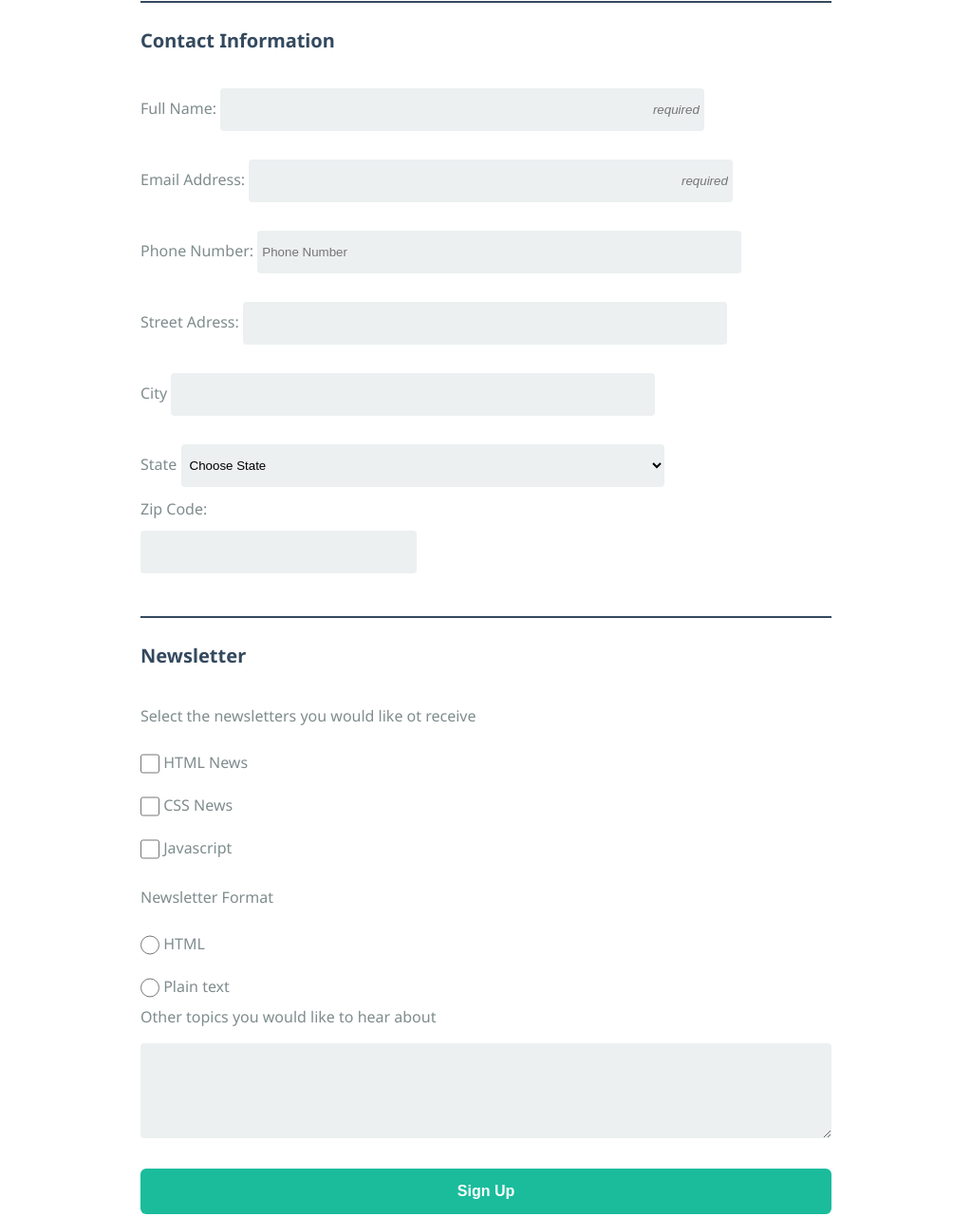
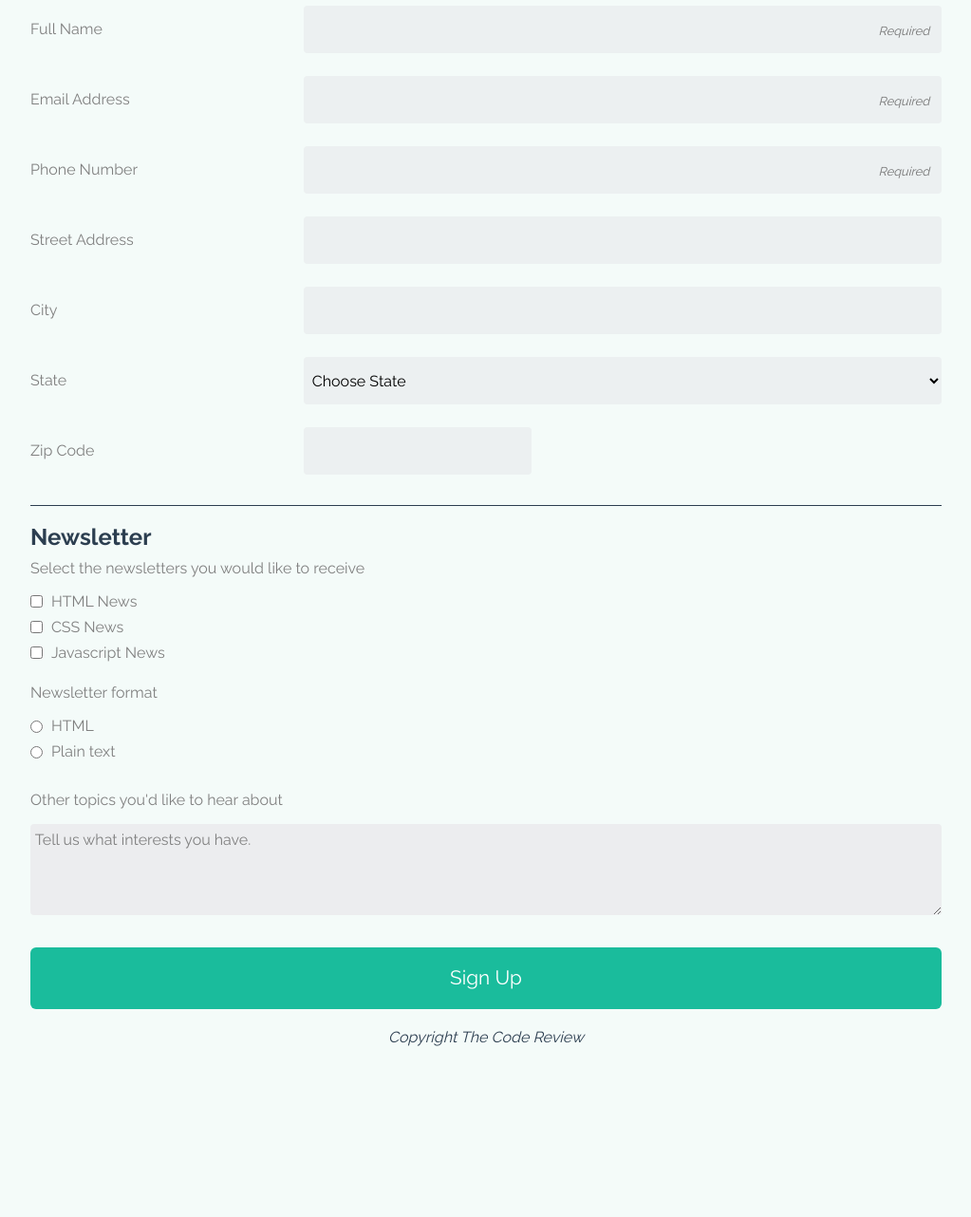
Before and after one commit to KeithHollis83/online-registration-form-unit-3, a plain HTML site: page index.html in a window 1280 px wide. Shown: the part 317-1599 px from the top of the page at 95% size, without its empty margins (128-1151 px from the left). After the commit the page ends 1515 px from the top, so only its background shows below. Drawn offline with Linux system fonts and the light colour scheme.

Commit message:
edits to css and html

```diff
--- a/css/reset.css
+++ /dev/null
@@ -1,48 +0,0 @@
-/* http://meyerweb.com/eric/tools/css/reset/
-   v2.0 | 20110126
-   License: none (public domain)
-*/
-
-html, body, div, span, applet, object, iframe,
-h1, h2, h3, h4, h5, h6, p, blockquote, pre,
-a, abbr, acronym, address, big, cite, code,
-del, dfn, em, img, ins, kbd, q, s, samp,
-small, strike, strong, sub, sup, tt, var,
-b, u, i, center,
-dl, dt, dd, ol, ul, li,
-fieldset, form, label, legend,
-table, caption, tbody, tfoot, thead, tr, th, td,
-article, aside, canvas, details, embed,
-figure, figcaption, footer, header, hgroup,
-menu, nav, output, ruby, section, summary,
-time, mark, audio, video {
-	margin: 0;
-	padding: 0;
-	border: 0;
-	font-size: 100%;
-	font: inherit;
-	vertical-align: baseline;
-}
-/* HTML5 display-role reset for older browsers */
-article, aside, details, figcaption, figure,
-footer, header, hgroup, menu, nav, section {
-	display: block;
-}
-body {
-	line-height: 1;
-}
-ol, ul {
-	list-style: none;
-}
-blockquote, q {
-	quotes: none;
-}
-blockquote:before, blockquote:after,
-q:before, q:after {
-	content: '';
-	content: none;
-}
-table {
-	border-collapse: collapse;
-	border-spacing: 0;
-}
--- a/css/styles.css
+++ b/css/styles.css
@@ -1,144 +1,217 @@
 * {
  box-sizing: border-box;
+ margin: 0;
+ padding: 0;
 }
 
 body {
-	font-family: 'Noto Sans', sans-serif;
-	color: #7f8c8d;
+ font-family: 'Raleway', sans-serif;
+ background-color: #F4FBF9;
 }
 
-header {
+header,
+.title {
+ background-color: #2c3e50;
+ color: #ffffff;
  text-align: center;
-	background-color: #34495e;
-	color: white;
+ padding: .6em;
+ font-size: 1.2em;
  text-transform: uppercase;
-	font-size: 2em;
-	font-weight: 700;
-	padding: 50px 0;
 }
 
 main {
-	padding: 20px;
+ padding-left: 1em;
+ padding-right: 1em;
 }
 
-.site-info {
+.signup-cta {
  text-align: center;
+ margin-bottom: .2em;
  padding: 40px;
-	border-bottom: 5px solid #34495e;
+ border-bottom: 5px solid #2c3e50;
+	color: #2c3e50;
 }
 
- .site-info h2 {
-		font-size: 1.25em;
-		font-weight: 700;
-		padding: 20px;
-		color: #34495e;
+h1 {
+ font-size: 1.5rem;
+ margin: .5em auto;
+}
+
+legend {
+ padding-top: .8em;
+ font-size: 1.5rem;
+ font-weight: bold;
+	color: #2c3e50;
+}
+
+fieldset {
+ border: none;
+ padding: 0;
+ margin: 0;
 }
 
 form {
-	border-top: 2px solid  #34495e;
-	margin-top:5px;
+ border-top: 2px solid #2c3e50;
 }
 
-legend {
-	font-size: 1.25em;
-	padding-top: 30px;
-	padding-bottom: 25px;
-	color: #34495e;
-	font-weight: 700;
-	width: 100%;
+.contact-form {
+ padding-bottom: 1.5em;
+ border-bottom: .1em solid #2c3e50;
 }
 
-input, select, textarea{
-	width: 100%;
-	height: 45px;
-	margin-top: 15px;
-	margin-bottom: 15px;
+.contact-form li {
+ display: flex;
+ flex-direction: column;
+ list-style-type: none;
+ margin-top: 1em;
+}
+
+.contact-form label {
+ margin-bottom: .5em;
+ color: gray;
+}
+
+.contact-form input,
+select {
+ height: 50px;
+ padding-left: .3em;
  border-radius: 4px;
+ border: transparent;
  background-color: #ecf0f1;
-	border: none;
-	padding: 5px;
 }
 
 input:focus,
-select:focus{
-	outline: 1px solid #2ecc71;
+select:focus {
+ outline-color: #2ecc71;
+ transition: color 0.2s ease-in, text-shadow 0.2s ease-in, background-color 0.25s linear 0s;
+ background-color: #ecf0f1;
 }
 
-input#zipcode {
-	width: 40%;
+input::placeholder {
+ text-align: right;
+ vertical-align: middle;
+ padding-right: 1em;
+ font-style: italic;
+ font-size: .8rem;
 }
 
-input[placeholder="required"] {
-	text-align: right;
-	font-style: italic;
+/* Newsletter section of form */
 
+.newsletter li {
+ margin-left: 0;
+ list-style-type: none;
+ padding-bottom: .5em;
+ vertical-align: middle;
+ color: gray;
+}
+
+.newsletter label {
+ vertical-align: middle;
+}
+
+.newsletter p {
+ padding-top: .6em;
+ padding-bottom: 1em;
+ color: gray;
+}
+
+.newsletter p:nth-of-type(2) {
+ padding-top: 1em;
+}
+
+input[type="radio"],
+input[type="checkbox"] {
+ vertical-align: middle;
+ margin-right: .3em;
+}
+
+textarea {
+ width: 100%;
+ height: 6em;
+ border: none;
+ margin-top: 1em;
+ margin-bottom: .5em;
+ padding-top: .2em;
+ padding-left: .3em;
+ border-radius: 4px;
+ border: transparent;
+ background-color: #ECEDEF;
+}
+
+textarea::placeholder {
+ padding-top: .3em;
+ color: gray;
+}
+
+.textarea-label {
+ padding-top: 1.5em;
+ color: gray;
+}
+
+textarea:focus {
+ outline-color: #2ecc71;
+ transition: color 0.2s ease-in, text-shadow 0.2s ease-in, background-color 0.25s linear 0s;
+ background-color: #ecf0f1;
+}
+
+button {
+ background-color: #1abc9c;
+ width: 100%;
+ font-size: 1.3rem;
+ display: block;
+ margin: 1em auto;
+ padding: 1em 0;
+ border: 2px;
+ border-radius: 6px;
+ text-align: center;
+ color: white;
+}
+
+button:hover {
+ outline: none;
+ background-color:#16a085;
+	cursor: pointer;
 }
 
 
-#user_info{
-	border-bottom: 2px solid #34495e;
-	padding-bottom: 30px;
-}
-
-#newsletter input[type="checkbox"],
-#newsletter input[type="radio"] {
-	width:20px;
-	vertical-align: middle;
-	margin: 0;
-}
-
-#newsletter p {
-	margin-top: 20px;
-	margin-bottom: 20px;
-}
-
-#newsletter textarea {
-	margin-top: 20px;
-	margin-bottom: 30px;
-	height: 100px;
-	border: none;
-	background-color: #ecf0f1;
-}
-
-label #comments {
-	margin-top: 30px
-}
-
-button {
-	width:100%;
- padding: 15px;
-	background-color: #1abc9c;
-	color: white;
-	font-size: 1em;
-	border: none;
-	border-radius: 6px;
-	font-weight: 700;
-	cursor: pointer;
-}
-
-button:hover {
-	background-color: #16a085;
-}
-
-
-footer {
+footer p {
+ margin-bottom: 6em;
  text-align: center;
-	padding: 40px;
  font-style: italic;
+ color: #2c3e50;
 }
 
 
 
 
-@media only screen and (min-width: 768px) {
+/* MEDIA QUERIES */
+
+@media (min-width: 768px) {
 
 main {
-		width: 60%;
+  width: 75%;
   margin: 0 auto;
+  padding: 0;
 }
 
-	input, select {
+.user-info li {
+  display: flex;
+  flex-direction: row;
+}
+
+.user-info label {
+  display: inline-block;
+  width: 30%;
+  line-height: 50px;
+}
+
+.user-info input,
+select {
   width: 70%;
 }
 
+#zipcode {
+  width: 25%;
 }
+
+}
--- a/index.html
+++ b/index.html
@@ -1,83 +1,153 @@
 <!DOCTYPE html>
 <html lang="en">
 <head>
-<meta charset="UTF-8">
-<meta name="viewport" content="width=device-width, initial-scale=1.0">
-<meta http-equiv="X-UA-Compatible" content="ie=edge">
-	<title> Newsletter Signup Form </title>
-	<link href="https://fonts.googleapis.com/css?family=Noto+Sans:400,700" rel="stylesheet">
-	<link rel="stylesheet" href="css/reset.css">
+	<meta charset="utf-8">
+	<title>The Code Review</title>
+	<meta name="viewport" content="width=device-width, initial-scale=1">
+	<link rel="stylesheet" href="css/normalize.css">
 	<link rel="stylesheet" href="css/styles.css">
+	<link href="https://fonts.googleapis.com/css?family=Raleway:400,700" rel="stylesheet">
 </head>
+<body>
 
-	<body>
 	<header>
-					<h1>the code review</h1>
+		<h1 class="title">The Code Review</h1>
 	</header>
 
 	<main>
-				<div class="site-info">
-				<h2>Signup for our newsletter</h2>
+		<div class="signup-cta">
+			<h1>Signup for our newsletter</h1>
 			<p>Get the latest news on how your code is doing right in your inbox</p>
 		</div>
-
-					<form action="index.html" method="post">
-							<fieldset id="user_info">
+			<div>
+					<form>
+						<fieldset class="user-info">
 							<legend>Contact Information</legend>
-									<label for="name">Full Name:</label>
-									<input type="text" id="name" name="full_name" required placeholder="required"><br>
-									<label for="email">Email Address:</label>
-									<input type="email" id="email" name="user_mail" required placeholder="required"><br>
-									<label for="number">Phone Number:</label>
-									<input type="tel" id="number" name="phone_number" placeholder="Phone Number"><br>
-									<label for="address">Street Adress:</label>
-									<input type="text" id="address" name="user_address"> <br>
+								<ul class="contact-form">
+									<li>
+										<label for="name">Full Name</label>
+										<input type="text" name="user_name" id="name" placeholder="Required" required>
+									</li>
+									<li>
+										<label for="mail">Email Address</label>
+										<input type="email" name="user_email" id="mail" placeholder="Required" required>
+									</li>
+									<li>
+										<label for="phone">Phone Number</label>
+										<input type="tel" name="user_phone" id="phone" placeholder="Required" required>
+									</li>
+									<li>
+										<label for="address">Street Address</label>
+										<input type="text" name="user_address" id="address">
+									</li>
+									<li>
 										<label for="city">City</label>
-									<input type="text" id="city" name="user_city"><br>
+										<input type="text" name="user_city" id="city">
+									</li>
+									<li>
 										<label for="state">State</label>
 										<select name="user_state" id="state">
-											<option value="">Choose State</option>
-											<option value="california">California</option>
-											<option value="alabama">Alabama</option>
-											<option value="Arizona">Arizona</option>
-											<option value="connecticut">Connecticut</option>
-											<option value="florida">Florida</option>
-									</select> <br>
-									<label for="zipcode">Zip Code:</label><br>
-									<input type="text" id="zipcode" name="user_zipcode">
+												<option value="" selected="selected">Choose State</option>
+												<option value="AL">Alabama</option>
+												<option value="AK">Alaska</option>
+												<option value="AZ">Arizona</option>
+												<option value="AR">Arkansas</option>
+												<option value="CA">California</option>
+												<option value="CO">Colorado</option>
+												<option value="CT">Connecticut</option>
+												<option value="DE">Delaware</option>
+												<option value="DC">District Of Columbia</option>
+												<option value="FL">Florida</option>
+												<option value="GA">Georgia</option>
+												<option value="HI">Hawaii</option>
+												<option value="ID">Idaho</option>
+												<option value="IL">Illinois</option>
+												<option value="IN">Indiana</option>
+												<option value="IA">Iowa</option>
+												<option value="KS">Kansas</option>
+												<option value="KY">Kentucky</option>
+												<option value="LA">Louisiana</option>
+												<option value="ME">Maine</option>
+												<option value="MD">Maryland</option>
+												<option value="MA">Massachusetts</option>
+												<option value="MI">Michigan</option>
+												<option value="MN">Minnesota</option>
+												<option value="MS">Mississippi</option>
+												<option value="MO">Missouri</option>
+												<option value="MT">Montana</option>
+												<option value="NE">Nebraska</option>
+												<option value="NV">Nevada</option>
+												<option value="NH">New Hampshire</option>
+												<option value="NJ">New Jersey</option>
+												<option value="NM">New Mexico</option>
+												<option value="NY">New York</option>
+												<option value="NC">North Carolina</option>
+												<option value="ND">North Dakota</option>
+												<option value="OH">Ohio</option>
+												<option value="OK">Oklahoma</option>
+												<option value="OR">Oregon</option>
+												<option value="PA">Pennsylvania</option>
+												<option value="RI">Rhode Island</option>
+												<option value="SC">South Carolina</option>
+												<option value="SD">South Dakota</option>
+												<option value="TN">Tennessee</option>
+												<option value="TX">Texas</option>
+												<option value="UT">Utah</option>
+												<option value="VT">Vermont</option>
+												<option value="VA">Virginia</option>
+												<option value="WA">Washington</option>
+												<option value="WV">West Virginia</option>
+												<option value="WI">Wisconsin</option>
+												<option value="WY">Wyoming</option>
+										</select>
+									</li>
+									<li>
+										<label for="zipcode">Zip Code</label>
+										<input type="text" name="user_zip" id="zipcode">
+									</li>
+								</ul>
 						</fieldset>
-							<fieldset id="newsletter">
+<!-- BEGIN 2ND HALF OF FORM -->
+							<fieldset class="newsletter">
 								<legend>Newsletter</legend>
-									<p>Select the newsletters you would like ot receive</p>
-
-									<input type="checkbox" id="html_news" name="html_news" value="html_news">
-									<label for="html_news">HTML News</label><br>
-
-									<input type="checkbox" id="css_news" name="css_news" value="css_news">
-									<label for="html_news">CSS News</label><br>
-
-									<input type="checkbox" id="js_news" name="js_news" value="js_news">
-									<label for="js">Javascript</label><br>
-
-										<p class="">Newsletter Format</p>
-										<input type="radio" id="html" name="html_format" value="html_format">
-									 <label for="html">HTML</label><br>
-
-
-									 <input type="radio" id="plain" name="plain_text" value="plain_text">
-									 <label for="plain">Plain text</label><br>
-
-									 <label for="comments">Other topics you would like to hear about</label>
-									 <textarea name="user_comments" id="comments"></textarea>
-
+								<p>Select the newsletters you would like to receive</p>
+								<ul class="newsletter">
+									<li>
+										<input type="checkbox" name="user_newsletter" id="html_news" value="newsletter_html">
+										<label for="html_news">HTML News</label>
+									</li>
+									<li>
+										<input type="checkbox" name="user_newsletter" id="css_news" value="newsletter_css">
+										<label for="css_news">CSS News</label>
+									</li>
+									<li>
+											<input type="checkbox" name="user_newsletter" id="java_news" value="newsletter_javascript">
+											<label for="java_news">Javascript News</label>
+									</li>
+								</ul>
+								<p>Newsletter format</p>
+								<ul class="newsletter">
+									<li>
+										<input type="radio" name="user_radio" id="html_format" value="format_html">
+										<label for="html_format">HTML</label>
+									</li>
+									<li>
+										<input type="radio" name="user_radio" id="plaintext_format" value="plaintext_html">
+										<label for="plaintext_format">Plain text</label>
+									</li>
+								</ul>
+								<div class="textarea-label">
+										<label for="topics">Other topics you'd like to hear about</label>
+										<textarea name="user_textarea" id="topics" placeholder="Tell us what interests you have."></textarea>
+								</div>
+								<button type="submit">Sign Up</button>
 							</fieldset>
-							<button type="button" name="submit_btn">Sign Up</button>
 					</form>
+			</div>
 	</main>
 
 	<footer>
 		<p>Copyright The Code Review</p>
 	</footer>
-
 </body>
 </html>
```
Also changed, not shown: css/normalize.css (added), 2 other files. Lines whose indentation alone changed are shown as unchanged.
